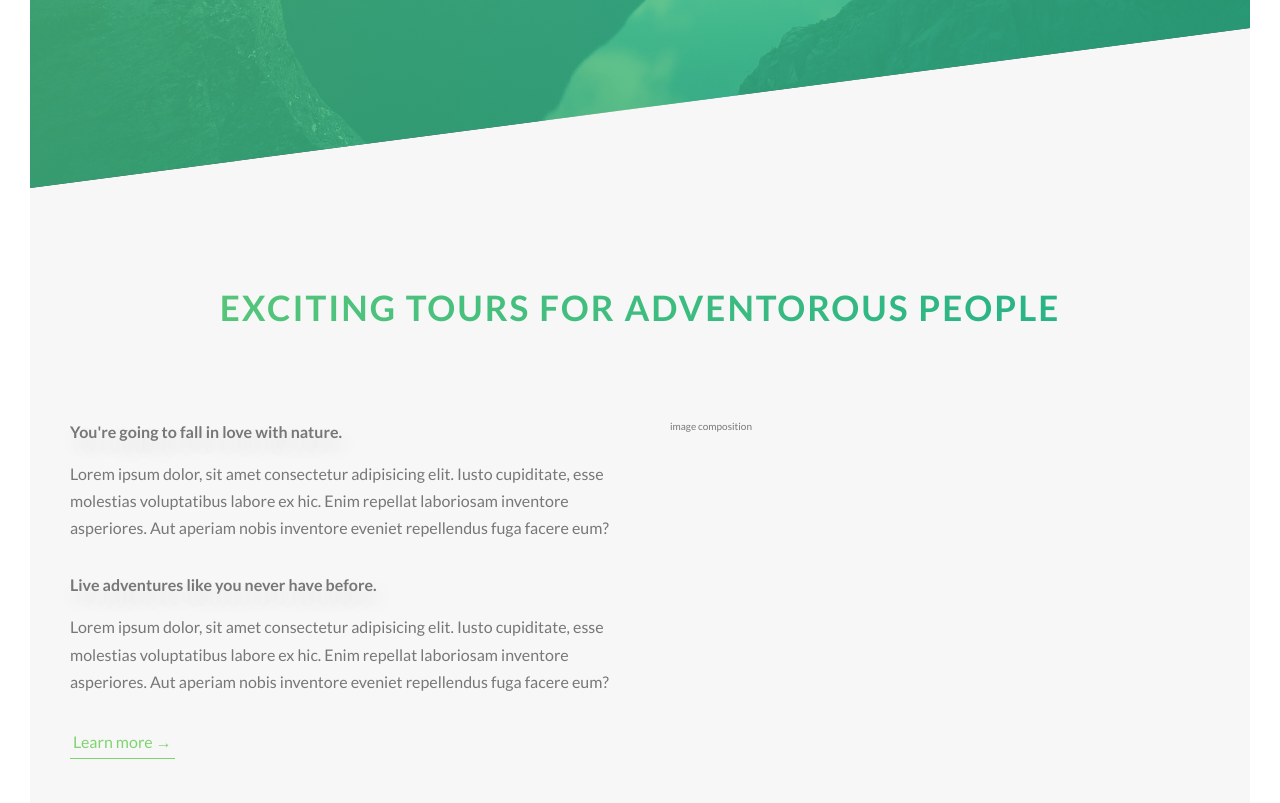
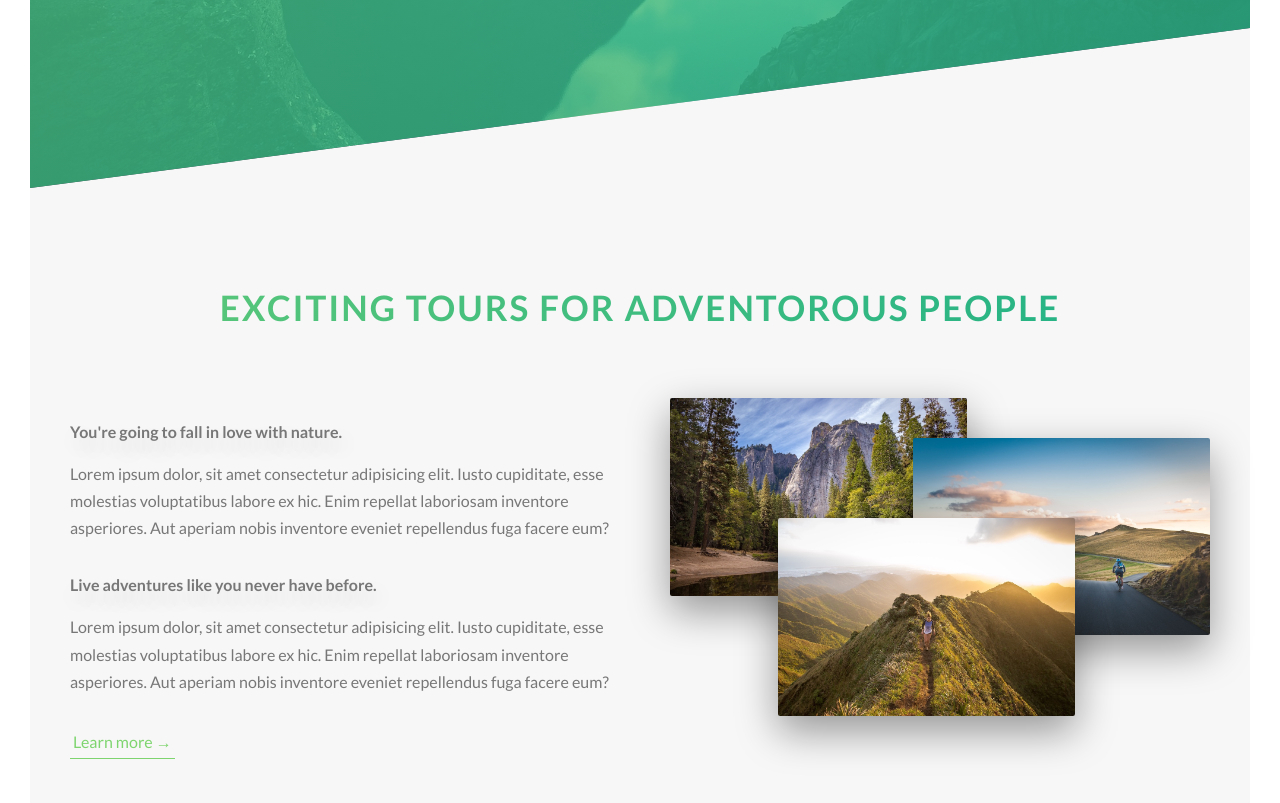
Before and after one commit to rahulmjain24/natours-proj, a website: page index.html in a window 1280 px wide. Shown: the part 602-1405 px from the top of the page. Drawn offline with Linux system fonts and the light colour scheme.

```diff
--- a/index.html
+++ b/index.html
@@ -44,16 +44,20 @@
                         esse molestias voluptatibus labore ex hic. Enim repellat laboriosam inventore asperiores. Aut
                         aperiam nobis inventore eveniet repellendus fuga facere eum?</p>
 
-                        <h3 class="heading-tertiary u-margin-bottom-small">Live adventures like you never have before.</h3>
-                        <p class="paragraph">Lorem ipsum dolor, sit amet consectetur adipisicing elit. Iusto cupiditate,
-                            esse molestias voluptatibus labore ex hic. Enim repellat laboriosam inventore asperiores. Aut
-                            aperiam nobis inventore eveniet repellendus fuga facere eum?</p>
+                    <h3 class="heading-tertiary u-margin-bottom-small">Live adventures like you never have before.</h3>
+                    <p class="paragraph">Lorem ipsum dolor, sit amet consectetur adipisicing elit. Iusto cupiditate,
+                        esse molestias voluptatibus labore ex hic. Enim repellat laboriosam inventore asperiores. Aut
+                        aperiam nobis inventore eveniet repellendus fuga facere eum?</p>
 
                     <a href="#" class="btn-text">Learn more &rarr;</a>
                 </div>
 
                 <div class="col-1-of-2">
-                    image composition
+                    <div class="composition">
+                        <img src="img/nat-1-large.jpg" alt="Photo 1" class="composition__photo composition__photo--p1">
+                        <img src="img/nat-2-large.jpg" alt="Photo 2" class="composition__photo composition__photo--p2">
+                        <img src="img/nat-3-large.jpg" alt="Photo 3" class="composition__photo composition__photo--p3">
+                    </div>
                 </div>
         </section>
     </main>
--- /dev/null
+++ b/sass/components/_composition.scss
@@ -0,0 +1,33 @@
+.composition {
+    position: relative;
+
+    &__photo {
+        width: 55%;
+        box-shadow: 0 1.5rem 4rem rgba($color-black, .4);
+        border-radius: 2px;
+        position: absolute;
+        z-index: 10;
+        transition: all .2s;
+
+        &--p1 {
+            left: 0;
+            top: -2rem;
+        }
+
+        &--p2 {
+            right: 0;
+            top: 2rem;
+        }
+
+        &--p3 {
+            left: 20%;
+            top: 10rem;
+        }
+
+        &:hover {
+            transform: scale(1.05);
+            box-shadow: 0 2.5rem 4rem rgba($color-black, .5);
+            z-index: 20;
+        }
+    }
+}
--- a/sass/main.scss
+++ b/sass/main.scss
@@ -7,6 +7,8 @@
 @import "base/typography";
 @import "base/utilities";
 
+
+@import "components/composition";
 @import "components/button";
 
 @import "layout/grid";
```
Also changed, not shown: css/styles.css, 1 other file.
